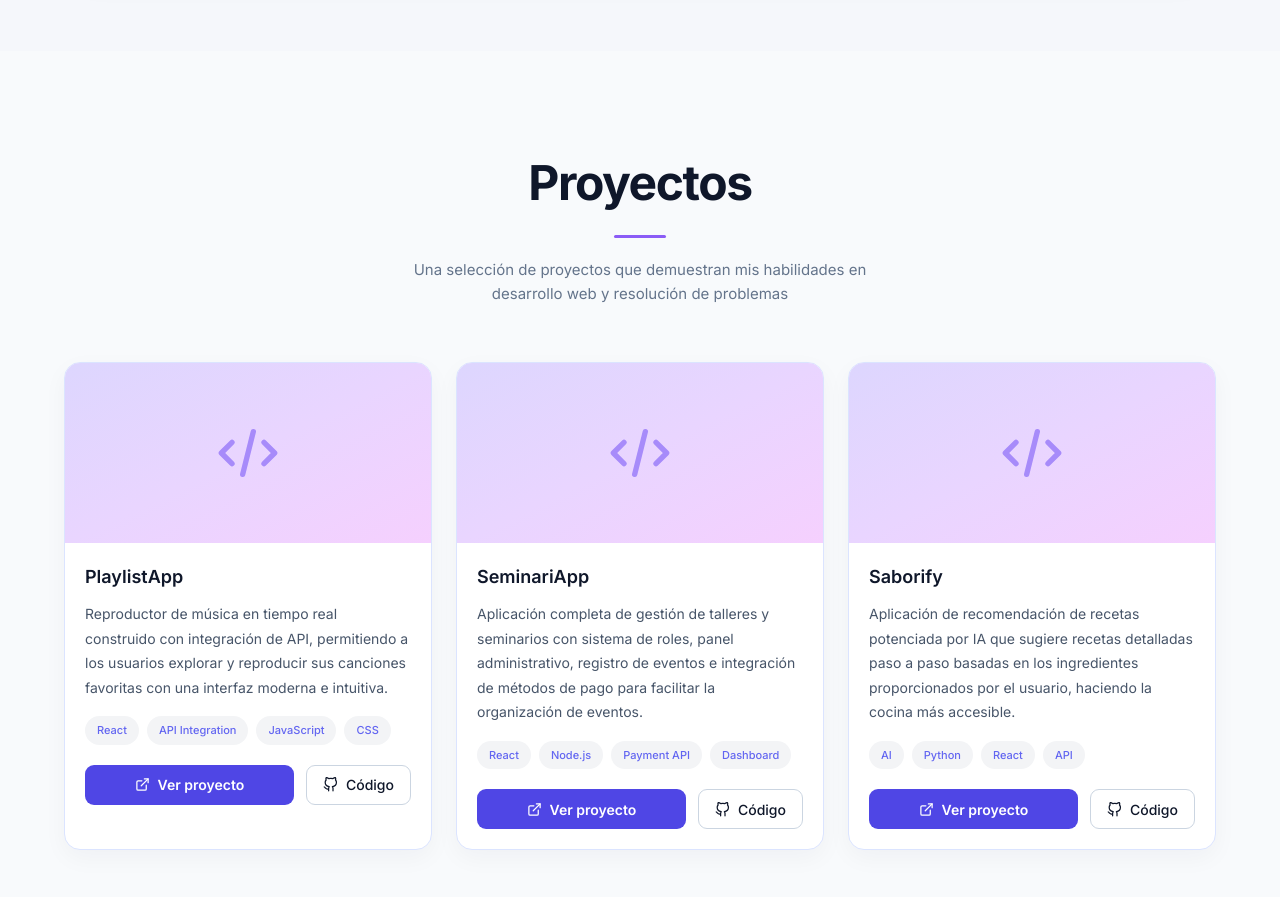
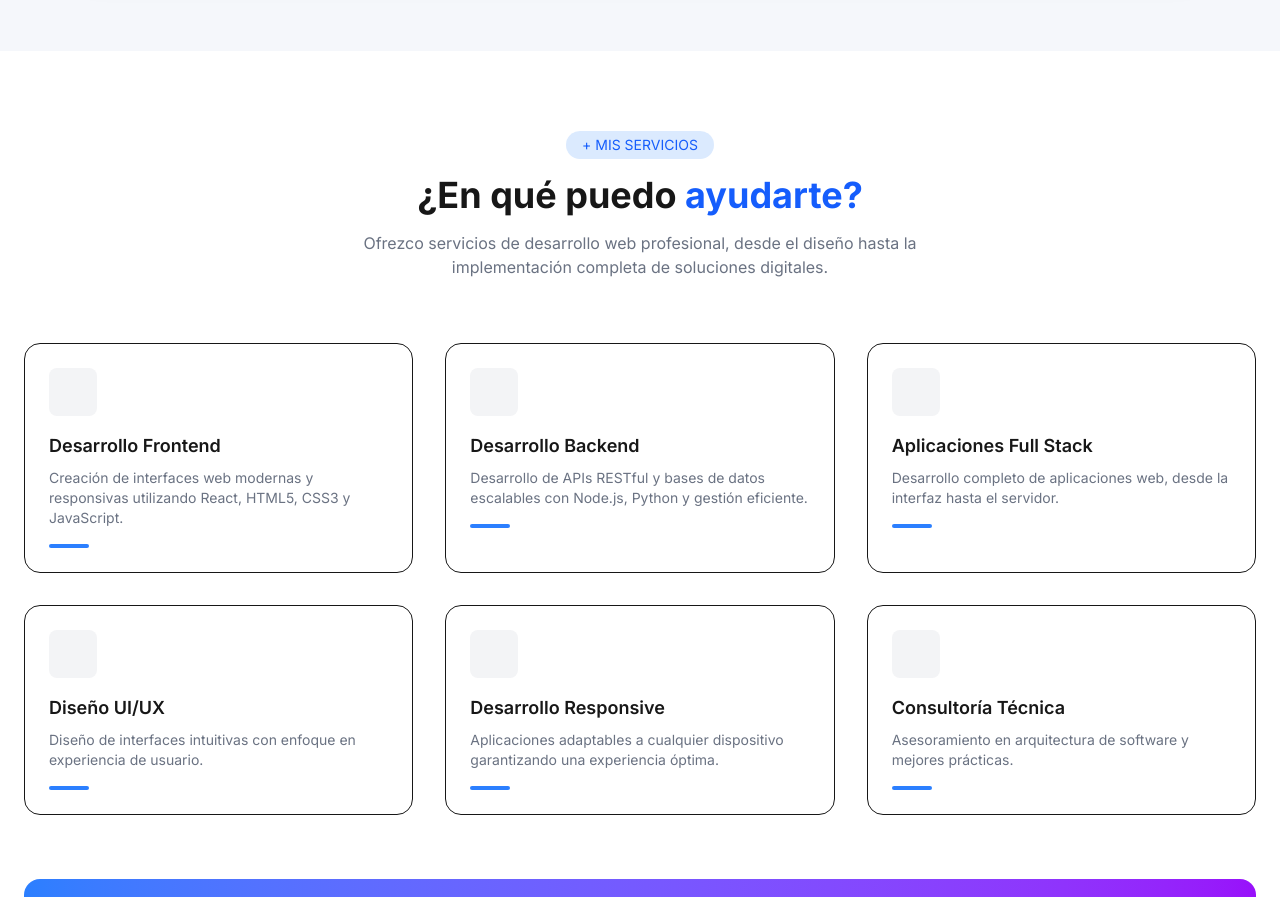
Before and after one commit to AndresRios123/Portfolio, a Next.js app: page /en in a window 1280 px wide. Shown: the part 1900-2797 px from the top of the page. Built offline with nearby package versions, Linux system fonts and the light colour scheme.

Commit message:
He creado la estructura de la sección de mis servicios

```diff
--- a/app/[locale]/page.tsx
+++ b/app/[locale]/page.tsx
@@ -6,6 +6,8 @@ import Projects from "../components/sections/Projects";
 import Testimonials from "../components/sections/Testimonials";
 import Contact from "../components/sections/Contact";
 import Footer from "../components/layout/Footer";
+import ServicesSection from "../components/sections/ServicesSection";
+
 
 export default function HomePage() {
   return (
@@ -13,6 +15,7 @@ export default function HomePage() {
       <Navbar />
       <Hero />
       <About />
+      <ServicesSection/>
       <Projects/>
       <AcademicExperience/>
       <Testimonials/>
--- /dev/null
+++ b/app/components/sections/ServicesCard.tsx
@@ -0,0 +1,20 @@
+type Props = {
+  title: string;
+  description: string;
+};
+
+export default function ServiceCard({ title, description }: Props) {
+  return (
+    <div className="p-6 rounded-2xl border hover:shadow-md transition">
+      {/* Icono (luego lo metemos con lucide-react) */}
+      <div className="w-12 h-12 rounded-lg bg-gray-100 mb-4" />
+
+      <h3 className="font-semibold text-lg mb-2">{title}</h3>
+
+      <p className="text-sm text-gray-500">{description}</p>
+
+      {/* Línea decorativa */}
+      <div className="w-10 h-1 bg-blue-500 mt-4 rounded-full" />
+    </div>
+  );
+}
--- /dev/null
+++ b/app/components/sections/ServicesSection.tsx
@@ -0,0 +1,74 @@
+import ServiceCard from "./ServicesCard";
+
+ServiceCard
+
+export default function ServicesSection() {
+  return (
+    <section id="services" className="py-20 px-6">
+      {/* Header */}
+      <div className="text-center mb-16">
+        <span className="inline-block text-sm px-4 py-1 rounded-full bg-blue-100 text-blue-600 mb-4">
+          + MIS SERVICIOS
+        </span>
+
+        <h2 className="text-4xl font-bold mb-4">
+          ¿En qué puedo <span className="text-blue-600">ayudarte?</span>
+        </h2>
+
+        <p className="max-w-2xl mx-auto text-gray-500">
+          Ofrezco servicios de desarrollo web profesional, desde el diseño hasta la implementación completa de soluciones digitales.
+        </p>
+      </div>
+
+      {/* Grid de servicios */}
+      <div className="grid md:grid-cols-2 lg:grid-cols-3 gap-8 mb-16">
+        {/* Aquí van las cards */}
+        <ServiceCard
+          title="Desarrollo Frontend"
+          description="Creación de interfaces web modernas y responsivas utilizando React, HTML5, CSS3 y JavaScript."
+        />
+
+        <ServiceCard
+          title="Desarrollo Backend"
+          description="Desarrollo de APIs RESTful y bases de datos escalables con Node.js, Python y gestión eficiente."
+        />
+
+        <ServiceCard
+          title="Aplicaciones Full Stack"
+          description="Desarrollo completo de aplicaciones web, desde la interfaz hasta el servidor."
+        />
+
+        <ServiceCard
+          title="Diseño UI/UX"
+          description="Diseño de interfaces intuitivas con enfoque en experiencia de usuario."
+        />
+
+        <ServiceCard
+          title="Desarrollo Responsive"
+          description="Aplicaciones adaptables a cualquier dispositivo garantizando una experiencia óptima."
+        />
+
+        <ServiceCard
+          title="Consultoría Técnica"
+          description="Asesoramiento en arquitectura de software y mejores prácticas."
+        />
+      </div>
+
+      {/* CTA */}
+      <div className="flex flex-col md:flex-row items-center justify-between bg-gradient-to-r from-blue-500 to-purple-600 text-white p-8 rounded-2xl">
+        <div>
+          <h3 className="text-xl font-semibold mb-2">
+            ¿Tienes un proyecto en mente?
+          </h3>
+          <p className="text-sm opacity-90">
+            Trabajemos juntos para hacerlo realidad
+          </p>
+        </div>
+
+        <button className="mt-4 md:mt-0 bg-white text-blue-600 px-6 py-2 rounded-lg font-medium">
+          Contáctame
+        </button>
+      </div>
+    </section>
+  );
+}
--- a/app/data/projectsData.ts
+++ b/app/data/projectsData.ts
@@ -5,8 +5,8 @@ export const projectsData = [
     description:
       "Reproductor de música en tiempo real construido con integración de API, permitiendo a los usuarios explorar y reproducir sus canciones favoritas con una interfaz moderna e intuitiva.",
     tags: ["React", "API Integration", "JavaScript", "CSS"],
-    liveUrl: "#",
-    codeUrl: "#",
+    liveUrl: "https://playlist-app-ycrt.vercel.app/",
+    codeUrl: "https://github.com/AndresRios123/playlist-app",
   },
   {
     id: 2,
```
